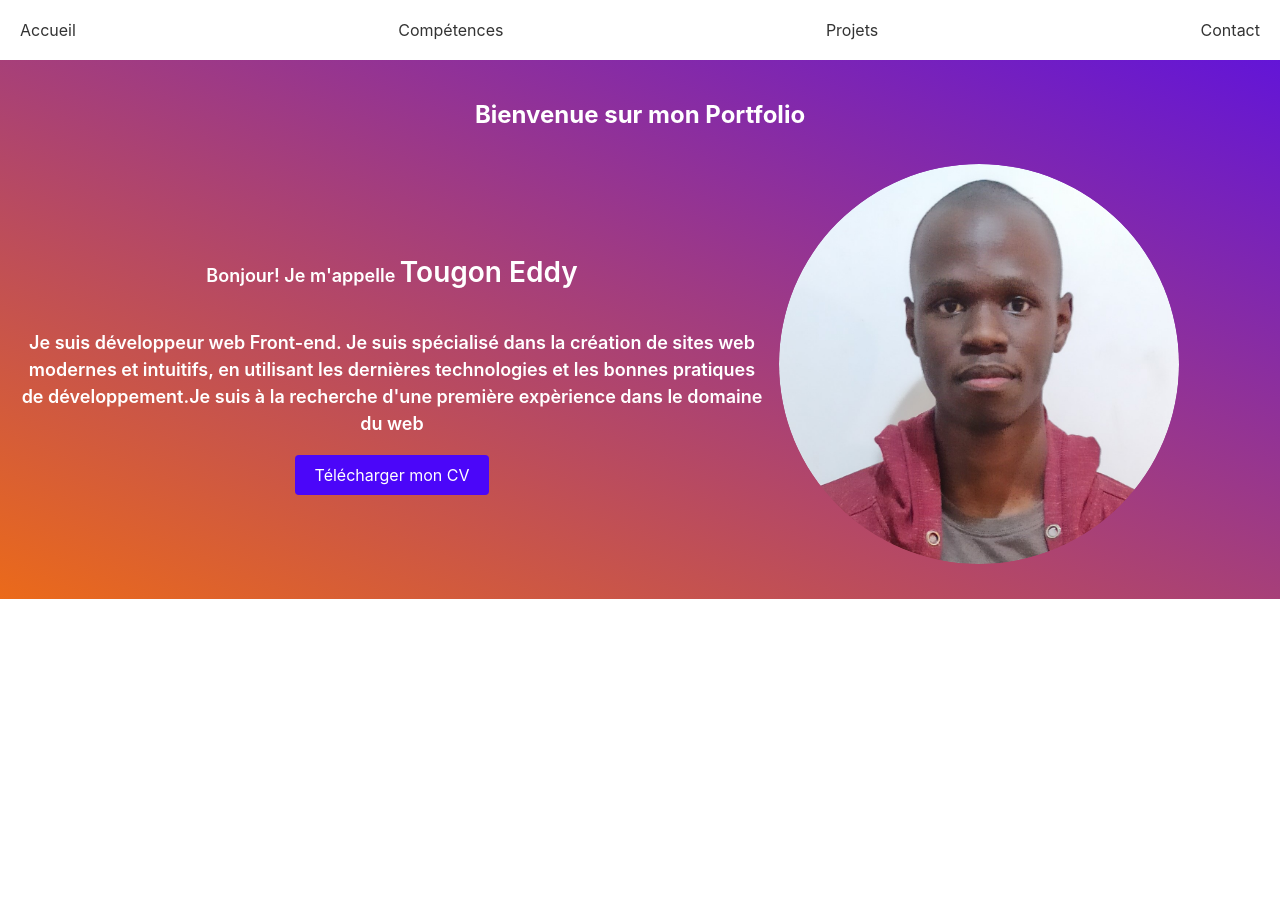
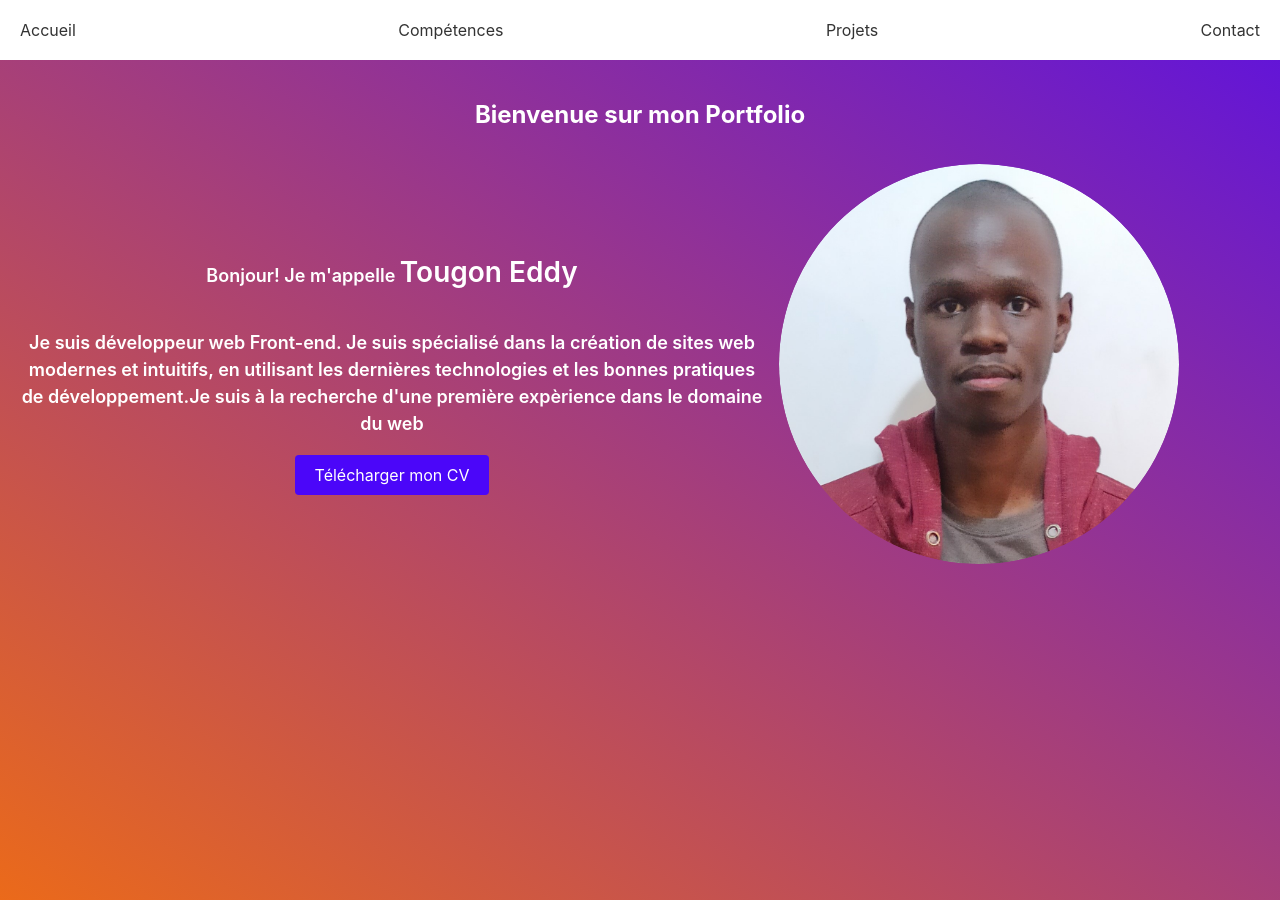
Before and after one commit to pletx/Portfolio-, a React (Create React App) app in the folder portfolio_eddy/: page / in a window 1280 px wide. Before the commit the page ends 800 px from the top, so only its background shows below. Built offline with nearby package versions, Linux system fonts and the light colour scheme.

Commit message:
fix:bug affichage

```diff
--- a/portfolio_eddy/src/pages/About/About.css
+++ b/portfolio_eddy/src/pages/About/About.css
@@ -1,11 +1,12 @@
 #about {
-  position: relative;
   text-align: center;
   padding: 50px;
   color: white;
 }
 
 .about-background {
+
+  position: absolute;
   left: 0;
   width: 100%;
   height: 100%;
--- a/portfolio_eddy/src/pages/Home/Home.css
+++ b/portfolio_eddy/src/pages/Home/Home.css
@@ -1,4 +1,6 @@
 .home-background {
+
+  position: absolute;
   padding-top: 25px;
   height: 100%;
   left: 0;
--- a/portfolio_eddy/src/pages/Projects/Projects.css
+++ b/portfolio_eddy/src/pages/Projects/Projects.css
@@ -6,6 +6,7 @@
 }
 
 .projects-background {
+  position: absolute;
   width: 100%;
   height: 100%;
   background: linear-gradient(to bottom right, #e5ff22, #038d9f);
```
